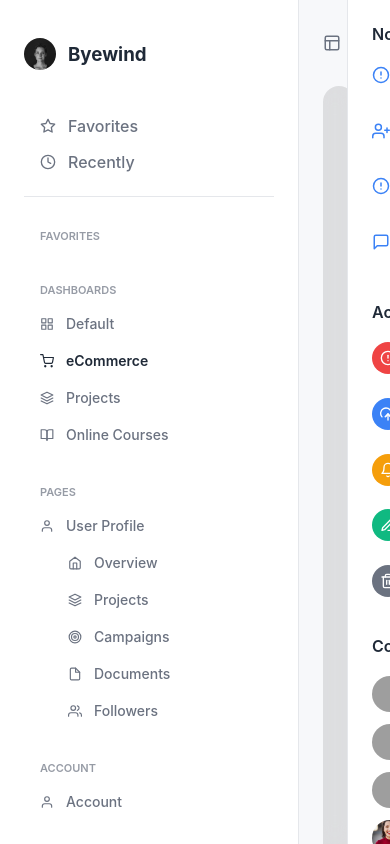
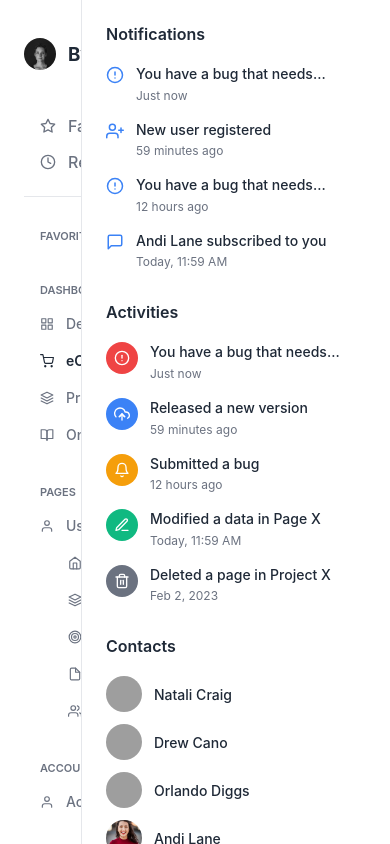
Before and after one commit to KoripelliAkash/SaaS-Dashboard, a React (Vite) app: page / in a window 390 px wide. Built offline with nearby package versions, Linux system fonts and the light colour scheme; grey boxes are pictures that could not be loaded.

Commit message:
updated the resposiveness

```diff
--- a/src/App.module.css
+++ b/src/App.module.css
@@ -12,20 +12,32 @@
   overflow-y: auto;
   padding: 24px;
   background-color: var(--background-color);
-
-  /* --- Add these lines --- */
-  scrollbar-width: none; /* For Firefox */
-  -ms-overflow-style: none; /* For Internet Explorer and Edge */
+  scrollbar-width: none;
+  -ms-overflow-style: none;
 }
-
-/* --- Add this entire new block --- */
-.contentWrapper::-webkit-scrollbar {
-  display: none; /* For Chrome, Safari, and Opera */
-}
-
+.contentWrapper::-webkit-scrollbar { display: none; }
 
 .mainContent {
   flex-grow: 1;
   display: flex;
   flex-direction: column;
 }
+
+@media (max-width: 1024px) {
+  .contentWrapper {
+    padding: 16px;
+  }
+}
+
+@media (max-width: 767px) {
+
+  .appContainer {
+
+      position: relative;
+  }
+
+  .contentWrapper {
+    padding: 12px;
+  }
+
+}
--- a/src/components/layout/Header.module.css
+++ b/src/components/layout/Header.module.css
@@ -4,6 +4,17 @@
   align-items: center;
   margin-bottom: 24px;
   width: 100%;
+  gap: 16px;
+}
+
+.breadcrumbs {
+  display: flex;
+  align-items: center;
+  gap: 12px;
+  color: var(--text-secondary);
+  flex-shrink: 1;
+  overflow: hidden;
+  white-space: nowrap;
 }
 
 .breadcrumbs {
@@ -81,7 +92,8 @@
 .headerActions {
   display: flex;
   align-items: center;
-  gap: 8px; /* Reduced gap for a tighter look */
+  gap: 8px;
+  flex-shrink: 0;
 }
 
 .actionButton {
@@ -91,7 +103,7 @@
   font-size: 20px;
   cursor: pointer;
   padding: 8px;
-  border-radius: 8px; /* Changed to square radius */
+  border-radius: 8px;
   display: flex;
   align-items: center;
   justify-content: center;
@@ -107,3 +119,34 @@
   fill: #FBBF24;
   color: #FBBF24;
 }
+
+@media (max-width: 767px) {
+  .header {
+    flex-wrap: wrap;
+    margin-bottom: 16px;
+  }
+
+  .breadcrumbs .breadcrumbText, .breadcrumbs .breadcrumbSeparator {
+    display: none;
+  }
+  .breadcrumbActive {
+      margin-left: 8px;
+  }
+
+  .searchBar input {
+    width: 150px;
+  }
+}
+
+@media (max-width: 480px) {
+   .searchBar {
+       display: none;
+   }
+   .headerActions {
+       gap: 4px;
+   }
+   .actionButton {
+       padding: 6px;
+       font-size: 18px;
+   }
+}
--- a/src/components/layout/RightSidebar/RightSidebar.module.css
+++ b/src/components/layout/RightSidebar/RightSidebar.module.css
@@ -9,14 +9,19 @@
   overflow-y: auto;
   flex-shrink: 0;
   white-space: nowrap;
-  transition: width 0.3s ease-in-out, padding 0.3s ease-in-out;
+  transition: width 0.3s ease-in-out, padding 0.3s ease-in-out, transform 0.3s ease-in-out;
+  scrollbar-width: none;
+  -ms-overflow-style: none;
 }
+.rightSidebar::-webkit-scrollbar { display: none; }
+
 
 .rightSidebar.closed {
   width: 0;
   padding-left: 0;
   padding-right: 0;
-  overflow: hidden; /* Hide content when collapsed */
+  overflow: hidden;
+  border-left: none;
 }
 
 .sectionTitle {
@@ -27,7 +32,6 @@
   margin-bottom: 20px;
 }
 
-/* Notifications */
 .notificationList {
   list-style: none;
   padding: 0;
@@ -36,7 +40,7 @@
 
 .notificationItem {
   display: flex;
-  align-items: flex-start; /* Align icon and text at the top */
+  align-items: flex-start;
   gap: 12px;
   margin-bottom: 16px;
 }
@@ -46,10 +50,10 @@
 }
 
 .notificationItem .icon {
-  color: var(--accent-color); /* Primary color for notification icons */
+  color: var(--accent-color);
   font-size: 18px;
-  flex-shrink: 0; /* Prevent icon from shrinking */
-  padding-top: 2px; /* Small adjustment for visual alignment */
+  flex-shrink: 0;
+  padding-top: 2px;
 }
 
 .notificationText {
@@ -66,7 +70,6 @@
 }
 
 
-/* Activities */
 .activityList {
     list-style: none;
     padding: 0;
@@ -96,15 +99,15 @@
 
 .activityIcon {
     font-size: 16px;
-    color: white; /* Icons in activity pills are white */
+    color: white;
 }
 
-/* Specific background colors for activity icons */
-.bug { background-color: #EF4444; } /* Red */
-.release { background-color: #3B82F6; } /* Blue */
-.submit { background-color: #F59E0B; } /* Yellow/Orange */
-.modified { background-color: #10B981; } /* Green */
-.deleted { background-color: #6B7280; } /* Grey */
+
+.bug { background-color: #EF4444; }
+.release { background-color: #3B82F6; }
+.submit { background-color: #F59E0B; }
+.modified { background-color: #10B981; }
+.deleted { background-color: #6B7280; }
 
 
 .activityText {
@@ -120,7 +123,6 @@
     color: var(--text-secondary);
 }
 
-/* Contacts */
 .contactList {
   list-style: none;
   padding: 0;
@@ -151,3 +153,26 @@
   color: var(--text-primary);
   font-weight: 500;
 }
+
+@media (max-width: 1024px) {
+  .rightSidebar {
+    width: 260px;
+  }
+}
+
+@media (max-width: 767px) {
+  .rightSidebar {
+    position: fixed;
+    right: 0;
+    top: 0;
+    bottom: 0;
+    z-index: 100;
+    transform: translateX(0);
+  }
+
+  .rightSidebar.closed {
+    transform: translateX(100%);
+    width: 260px;
+    padding: 24px;
+  }
+}
--- a/src/components/layout/Sidebar.module.css
+++ b/src/components/layout/Sidebar.module.css
@@ -18,6 +18,7 @@
   padding-left: 0;
   padding-right: 0;
   overflow: hidden;
+  border-right: none;
 }
 
 .sidebar::-webkit-scrollbar {
@@ -26,7 +27,7 @@
 
 .logo {
   margin-bottom: 24px;
-  color: var(--text-primary);
+  color: var(--text-primary); /* Ensures logo text is visible */
   font-weight: 600;
   display: flex;
   align-items: center;
@@ -52,7 +53,7 @@
   gap: 12px;
   padding: 8px 16px;
   cursor: pointer;
-  color: var(--text-secondary);
+  color: var(--text-secondary); /* Ensures "Favorites" text is visible */
   font-weight: 500;
   border-radius: 8px;
   transition: background-color 0.2s ease, color 0.2s ease;
@@ -68,7 +69,6 @@
   color: var(--text-secondary);
   padding: 10px 16px;
   font-style: italic;
-  opacity: 0.7;
 }
 
 .nav {
@@ -85,10 +85,9 @@
 .navTitle {
   font-size: 11px;
   font-weight: 600;
-  color: var(--text-secondary);
+  color: var(--text-secondary); /* Ensures section titles are visible */
   text-transform: uppercase;
   margin: 16px 0 8px 16px;
-  opacity: 0.7;
 }
 
 .nav ul {
@@ -104,7 +103,7 @@
   padding: 10px 16px;
   border-radius: 8px;
   cursor: pointer;
-  color: var(--text-secondary);
+  color: var(--text-secondary); /* Ensures nav item text and icons are visible */
   font-weight: 500;
   font-size: 14px;
   transition: background-color 0.2s ease, color 0.2s ease;
@@ -128,3 +127,21 @@
 .subItem {
   padding-left: 44px;
 }
+
+@media (max-width: 767px) {
+  .sidebar {
+
+    position: fixed;
+    left: 0;
+    top: 0;
+    bottom: 0;
+    z-index: 100;
+    transform: translateX(0);
+  }
+
+  .sidebar.closed {
+    transform: translateX(-100%);
+    width: 250px;
+    padding: 24px;
+  }
+}
--- a/src/components/orders/OrderTable.module.css
+++ b/src/components/orders/OrderTable.module.css
@@ -1,4 +1,7 @@
-.tableContainer { width: 100%; overflow-x: auto; }
+.tableContainer {
+  width: 100%;
+  overflow-x: auto;
+}
 .orderTable { width: 100%; border-collapse: collapse; }
 .orderTable th, .orderTable td {
     padding: 16px;
--- a/src/pages/Dashboard/Dashboard.module.css
+++ b/src/pages/Dashboard/Dashboard.module.css
@@ -1,12 +1,8 @@
 .dashboardContainer {
-  animation: fadeIn 0.5s ease-in-out;
   display: flex;
   flex-direction: column;
   gap: 24px;
-  padding: 1.5rem;
-  background: rgba(0, 0, 0, 0.1);
-  backdrop-filter: blur(12px);
-  border-radius: 1rem;
+  animation: fadeIn 0.5s ease-in-out;
 }
 
 @keyframes fadeIn {
@@ -68,6 +64,26 @@
   min-height: 350px;
   display: flex;
   flex-direction: column;
+}
+
+.topRow {
+  display: grid;
+  grid-template-columns: 1fr 1.5fr 1fr;
+  gap: 24px;
+  align-items: start;
+}
+
+.statCardStack {
+  display: flex;
+  flex-direction: column;
+  gap: 24px;
+}
+
+.bottomRow {
+  display: grid;
+  grid-template-columns: 2fr 1fr;
+  gap: 24px;
+  align-items: start;
 }
 
 @media (max-width: 992px) {
@@ -132,3 +148,25 @@
     grid-template-columns: 1fr;
   }
 }
+
+@media (max-width: 1024px) {
+  .topRow {
+    grid-template-columns: repeat(2, 1fr);
+  }
+  .topRow > *:nth-child(3) {
+      grid-column: 1 / -1;
+  }
+
+  .bottomRow {
+    grid-template-columns: 1fr;
+  }
+}
+
+@media (max-width: 767px) {
+  .topRow {
+    grid-template-columns: 1fr;
+  }
+  .topRow > *:nth-child(3) {
+      grid-column: auto;
+  }
+}
--- a/src/pages/Orders/Orders.module.css
+++ b/src/pages/Orders/Orders.module.css
@@ -95,3 +95,17 @@
     transform: translateY(-50%);
     color: var(--text-secondary);
 }
+
+@media (max-width: 767px) {
+  .toolbar {
+    flex-direction: column;
+    align-items: stretch;
+    gap: 12px;
+  }
+  .searchBar input {
+    width: 100%;
+  }
+  .toolbarActions {
+      justify-content: space-between;
+  }
+}
```
